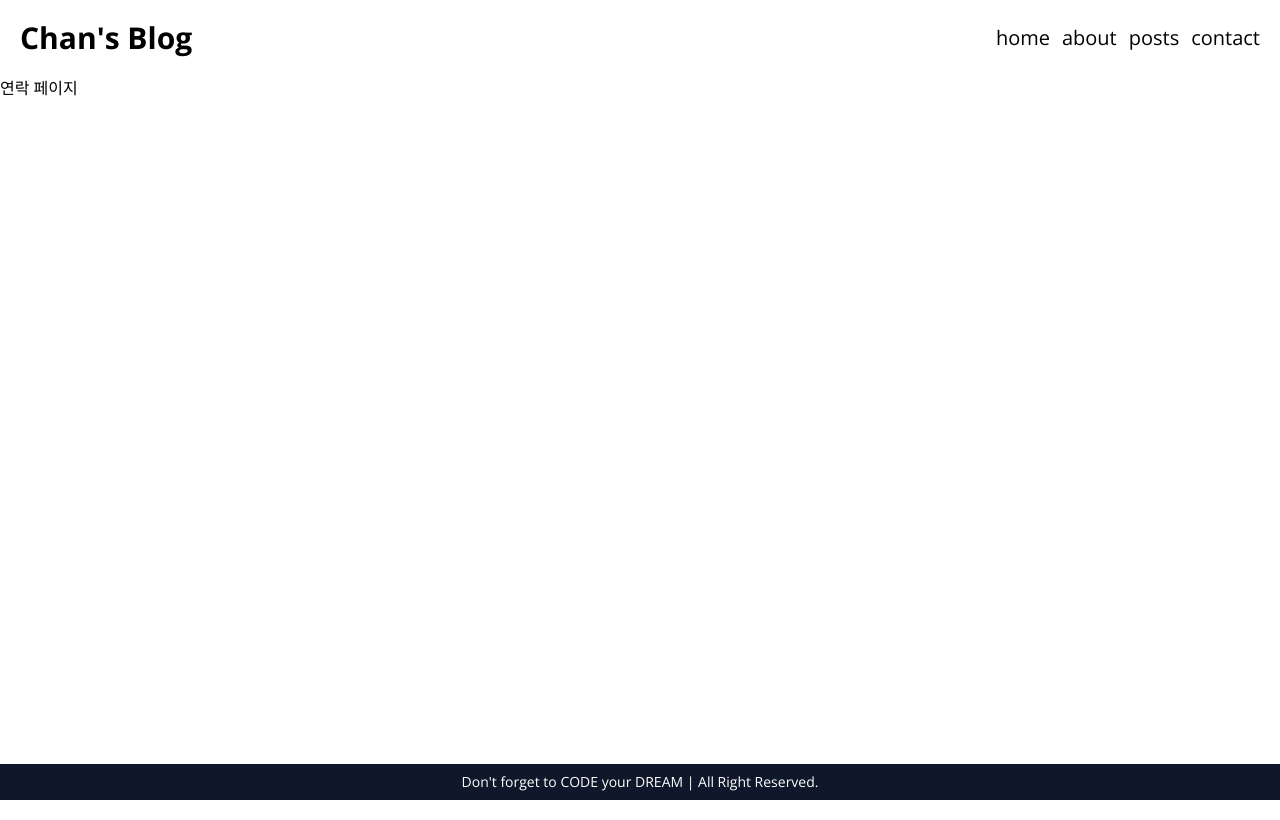
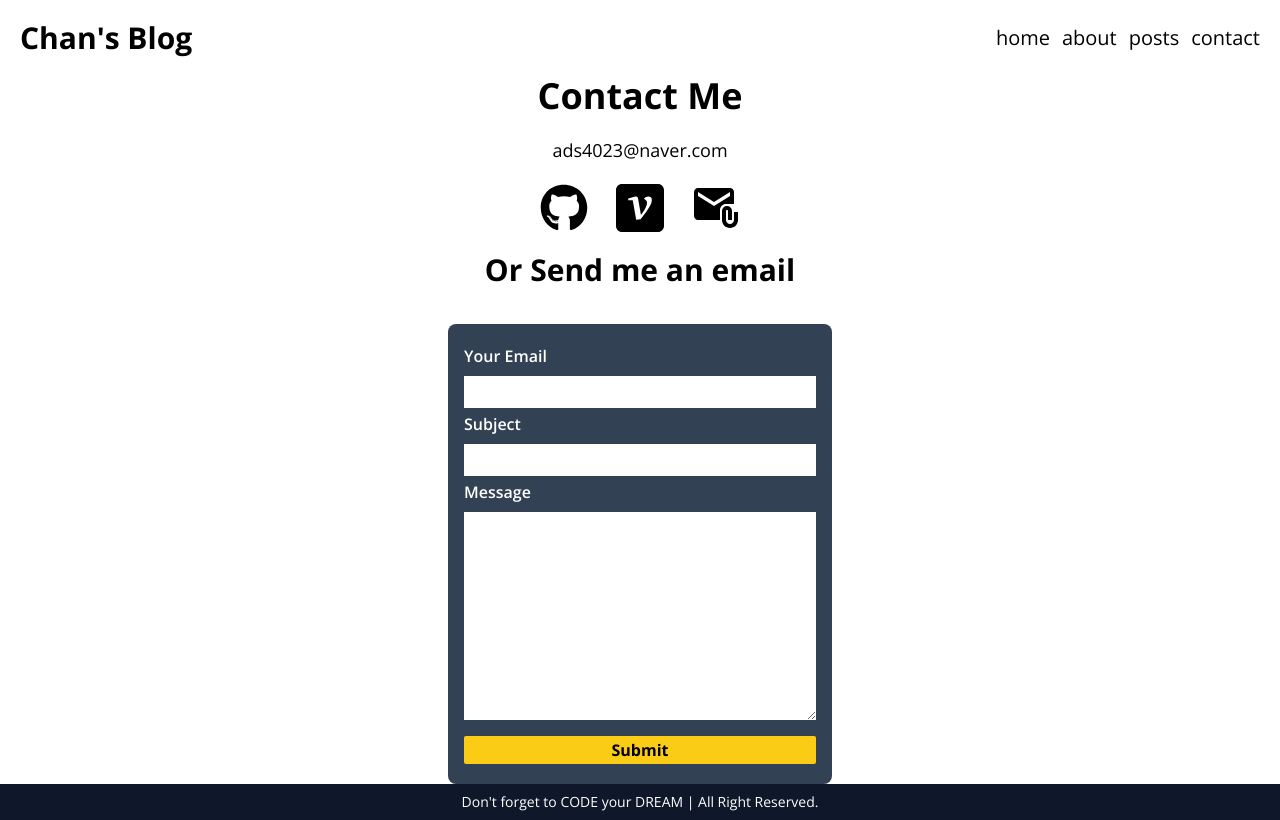
Before and after one commit to chen4023/blog-nextjs, a Next.js app: page /contact in a window 1280 px wide. Built offline with nearby package versions, Linux system fonts and the light colour scheme.

Commit message:
[feat] contact page 기능 구현

```diff
--- a/src/app/contact/page.tsx
+++ b/src/app/contact/page.tsx
@@ -1,4 +1,19 @@
-
+import { FaGithub } from "react-icons/fa";
+import { SiVelog } from "react-icons/si";
+import { MdAttachEmail } from "react-icons/md";
+import SendEmail from "@/components/SendEmail";
 export default function ContactPage() {
-  return <div>연락 페이지</div>
+  return (
+    <div className="flex flex-col items-center gap-5">
+      <h1 className="text-4xl font-bold">Contact Me</h1>
+      <p className="text-lg">ads4023@naver.com</p>
+      <div className="flex gap-7">
+        <FaGithub className="text-5xl hover:text-yellow-400 cursor-pointer" />
+        <SiVelog className="text-5xl hover:text-yellow-400 cursor-pointer" />
+        <MdAttachEmail className="text-5xl hover:text-yellow-400 cursor-pointer" />
+      </div>
+      <h1 className="text-3xl font-bold mb-4">Or Send me an email</h1>
+      <SendEmail />
+    </div>
+  )
 }
--- a/src/app/globals.css
+++ b/src/app/globals.css
@@ -6,3 +6,11 @@ html,
 body {
   height: 100vh;
 }
+
+input {
+  outline: none;
+}
+
+textarea {
+  outline: none;
+}
--- /dev/null
+++ b/src/components/SendEmail.tsx
@@ -0,0 +1,15 @@
+import React from 'react';
+
+export default function SendEmail() {
+  return (
+    <div className='flex flex-col gap-1 w-[30%] bg-slate-700 px-4 py-5 rounded-lg'>
+      <h3 className='mb-1 text-white font-semibold'>Your Email</h3>
+      <input type='text' className='w-full h-8 px-2 py-1' />
+      <h3 className='mb-1 text-white font-semibold'>Subject</h3>
+      <input type='text' className='w-full h-8 px-2 py-1' />
+      <h3 className='mb-1 text-white font-semibold'>Message</h3>
+      <textarea className='w-full h-52 px-2 py-1' />
+      <button className='w-full bg-yellow-400 mt-3 h-7 rounded-sm font-bold hover:bg-yellow-300'>Submit</button>
+    </div>
+  );
+}
```
